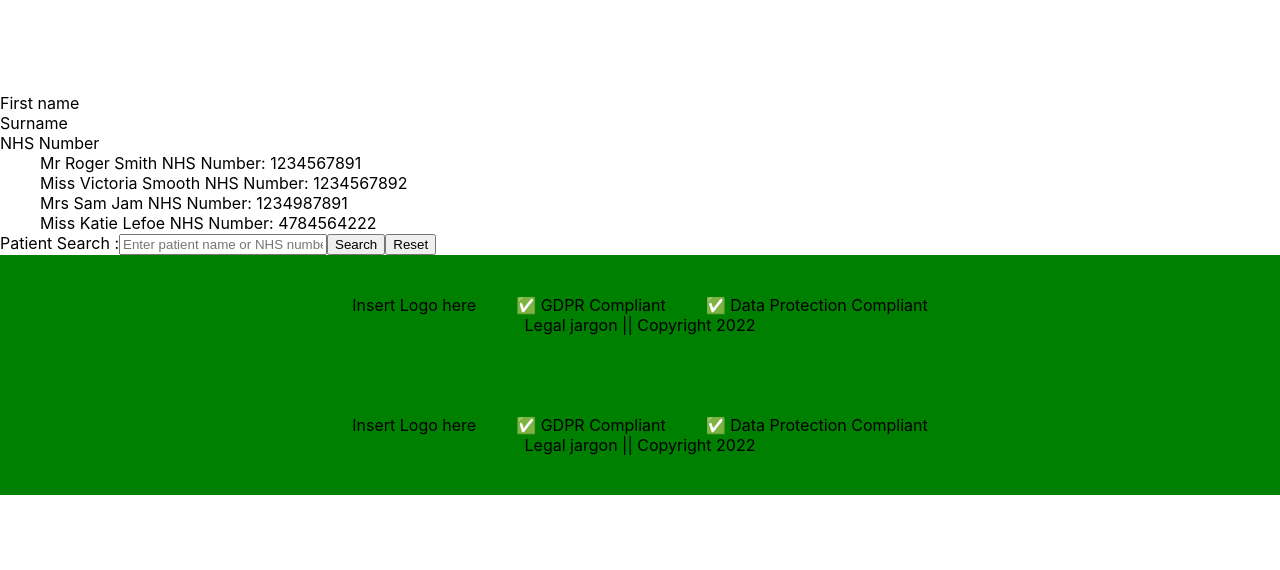
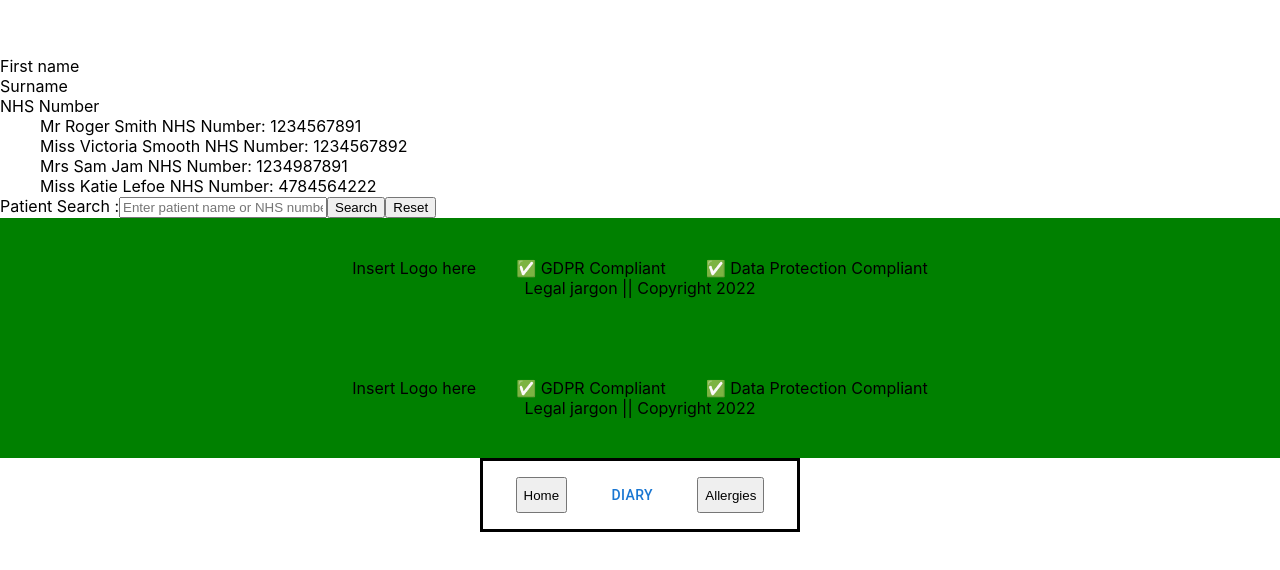
Before and after one commit to SchoolOfCode/final-project_front-end-five-guys, a React (Create React App) app in the folder medi-check/: page / in a window 1280 px wide. Shown: the part 106-676 px from the top of the page. Built offline with nearby package versions, Linux system fonts and the light colour scheme.

Commit message:
linked diary modal up with patient navbar

```diff
--- a/medi-check/src/Components/App/App.js
+++ b/medi-check/src/Components/App/App.js
@@ -1,5 +1,5 @@
 import "./App.css";
-
+import PatientNavBar from "../Patient/NavBar";
 import PrescriptionDisplay from "../Patient/PrescriptionDisplay";
 import UserSearchBar from "../Patient/Searchbar";
 import Footer from "../Doctor/Footer";
@@ -9,6 +9,7 @@ function App() {
     <div className="App">
       <DoctorHome></DoctorHome>
       <Footer />
+      <PatientNavBar />
     </div>
   );
 }
--- a/medi-check/src/Components/Patient/NavBar/index.js
+++ b/medi-check/src/Components/Patient/NavBar/index.js
@@ -1,23 +1,16 @@
-import "./navbar.css"
+import "./navbar.css";
+import { DiaryModal } from "../Diary";
 
-export default function PatientNavBar(){
+export default function PatientNavBar() {
+  function homeClick() {}
 
-function homeClick(){
+  function allergiesClick() {}
 
+  return (
+    <div className="navbar">
+      <button onClick={homeClick}>Home</button>
+      <DiaryModal />
+      <button onClick={allergiesClick}>Allergies</button>
+    </div>
+  );
 }
-function diaryClick(){
-
-}
-function allergiesClick(){
-
-}
-
-
-    return (
-        <div className = "navbar">
-            <button onClick = {homeClick}>Home</button>
-            <button onClick = {diaryClick}>Diary</button>
-            <button onClick = {allergiesClick}>Allergies</button>
-        </div>
-    )
-}
```
